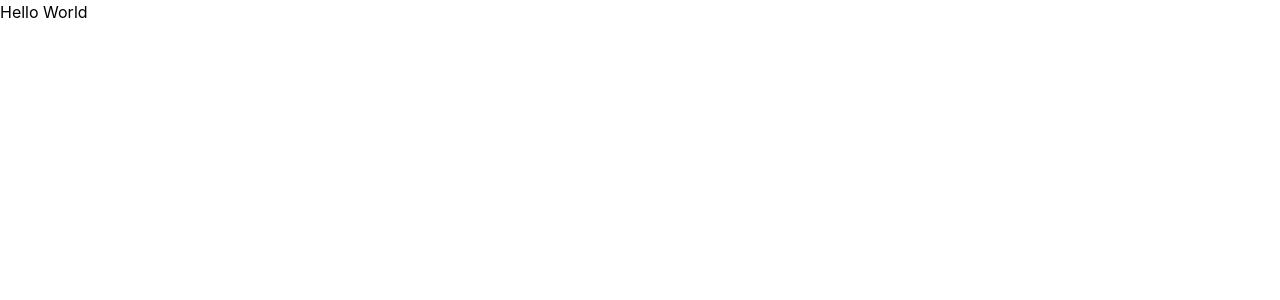
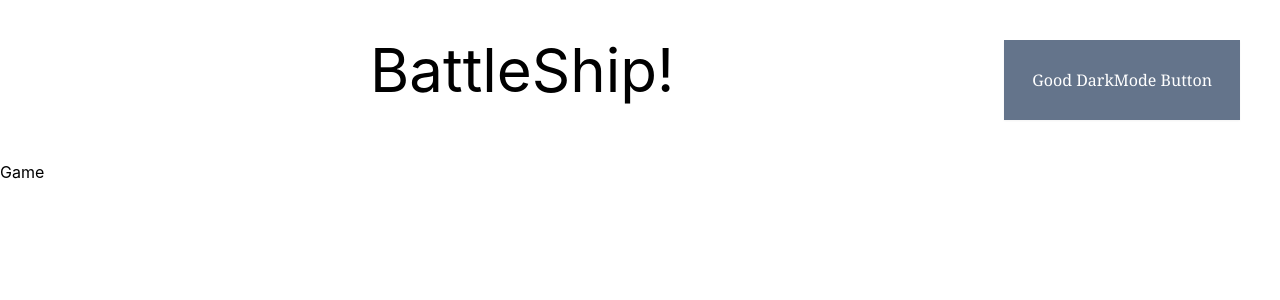
Before and after one commit to Brodypen/battleship, a React (Create React App) app: page / in a window 1280 px wide. Shown: the top 300 px of the page. Built offline with nearby package versions, Linux system fonts and the light colour scheme.

Commit message:
Darkmode functionality and realization that Idk tailwind

```diff
--- a/src/App.tsx
+++ b/src/App.tsx
@@ -1,11 +1,16 @@
 import React from 'react';
 import logo from './logo.svg';
+import Game from './components/Game';
+import Header from './components/header/Header';
+import DarkModeToggle from './components/header/DarkModeToggle';
+function App() {
 
-function App() {
+
   return (
-    <div className="App">
-      <h1>Hello World</h1>
-    </div>
+      <div className="App h-screen bg-white dark:bg-slate-900 flex flex-col">
+          <Header/>
+          <Game/>
+      </div>
   );
 }
 
--- /dev/null
+++ b/src/components/Game.tsx
@@ -0,0 +1,10 @@
+import React from 'react'
+
+const Game = () => {
+    const [turn, setTurn] = React.useState(0)
+  return (
+    <div>Game</div>
+  )
+}
+
+export default Game
--- /dev/null
+++ b/src/components/header/DarkModeToggle.tsx
@@ -0,0 +1,20 @@
+import React from "react";
+export const ThemeContext = React.createContext("dark");
+const DarkModeToggle = () => {
+  const [theme, setTheme] = React.useState("dark");
+  const toggleTheme = () => {
+    console.log("working", theme);
+    if (theme === "dark") {
+      setTheme("light");
+      document.documentElement.classList.remove("dark");
+    } else {
+      setTheme("dark");
+      document.documentElement.classList.add("dark");
+    }
+  };
+  return (<button className="p-7 bg-slate-500 shadow-sm text-white font-serif" onClick={toggleTheme}>
+    Good DarkMode Button
+  </button>);
+};
+
+export default DarkModeToggle;
--- /dev/null
+++ b/src/components/header/Header.tsx
@@ -0,0 +1,14 @@
+import React from 'react'
+import DarkModeToggle from './DarkModeToggle'
+
+const Header = () => {
+  return (
+    <div className="p-10 flex justify-between ">
+        <div></div>
+        <header className="text-6xl text-black dark:text-white">BattleShip!</header>
+        <DarkModeToggle></DarkModeToggle>
+    </div>
+  )
+}
+
+export default Header
--- a/tailwind.config.js
+++ b/tailwind.config.js
@@ -1,5 +1,6 @@
 /** @type {import('tailwindcss').Config} */
 module.exports = {
+  darkMode: "class",
   content: ["./src/**/*.{js,jsx,ts,tsx}"],
   theme: {
     extend: {},
```
Also changed, not shown: src/assets/sun-moon.png (added), 1 other file (tests, documents, lock files or other folders).
